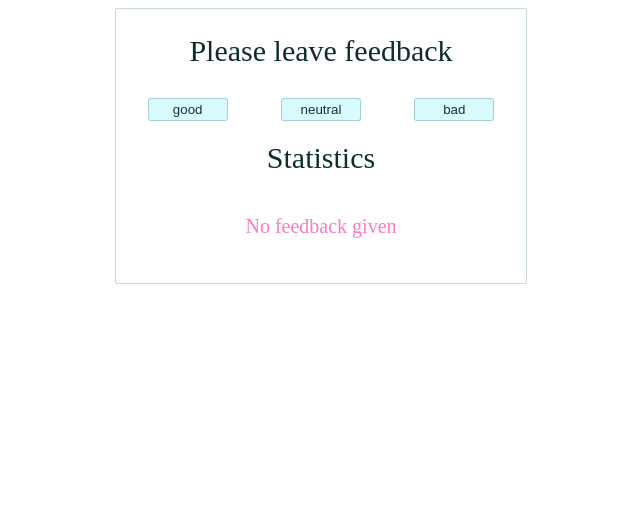
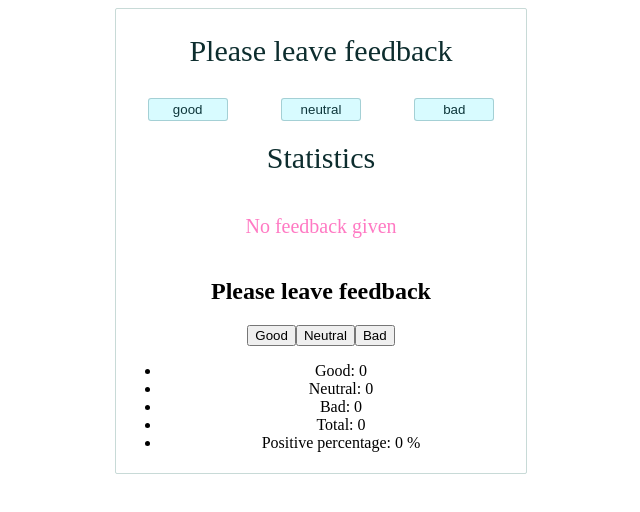
Before and after one commit to OlhaBaturina/goit-react-hw-04-hooks-feedback, a React (Create React App) app: page / in a window 1280 px wide. Shown: the top 512 px of the page, without its empty margins (319-959 px from the left). Built offline with nearby package versions, Linux system fonts and the light colour scheme.

Commit message:
Добавляет файл с каунтером на хуках

```diff
--- a/src/Components/App.js
+++ b/src/Components/App.js
@@ -1,9 +1,10 @@
-import React, { Component } from "react";
+import React, { Component, useState } from "react";
 import s from "./App.module.css";
 import { Section } from "./Section/Section";
 import { Statistics } from "./Statistics/Statistics";
 import { FeedbackOptions } from "./FeedbackOptions/FeedbackOptions";
 import { Notification } from "./Notification/Notification";
+import CounterHook from "./CounterHook/CounterHook";
 
 export class App extends Component {
   static defaultProps = {
@@ -69,6 +70,7 @@ export class App extends Component {
             <Notification message={"No feedback given"} />
           )}
         </Section>
+        <CounterHook />
       </div>
     );
   }
--- /dev/null
+++ b/src/Components/CounterHook/CounterHook.js
@@ -0,0 +1,66 @@
+import React, { useState, useEffect } from "react";
+import s from "./CounterHook.module.css";
+
+export default function CounterHook() {
+  const [good, setGood] = useState(0);
+  const [neutral, setNeutral] = useState(0);
+  const [bad, setBad] = useState(0);
+  const [total, setTotal] = useState(1);
+  const [positivePercentage, setPositivePercentage] = useState(0);
+
+  const handleGoodIncrement = () => {
+    setGood((prevState) => prevState + 1);
+  };
+
+  const handleNeutralIncrement = () => {
+    setNeutral((prevState) => prevState + 1);
+  };
+
+  const handleBadIncrement = () => {
+    setBad((prevState) => prevState + 1);
+  };
+
+  useEffect(() => {
+    setTotal(good + bad + neutral);
+  }, [good, neutral, bad]);
+
+  useEffect(() => {
+    setPositivePercentage(Math.round(total === 0 ? 0 : (good / total) * 100));
+  }, [good, neutral, bad, total]);
+
+  return (
+    <div className={s.container}>
+      <h2 className={s.mainTitle}>Please leave feedback</h2>
+
+      <div className={s.buttonContainer}>
+        <button
+          type="button"
+          className={s.button}
+          onClick={handleGoodIncrement}
+        >
+          Good
+        </button>
+        <button
+          type="button"
+          className={s.button}
+          onClick={handleNeutralIncrement}
+        >
+          Neutral
+        </button>
+        <button type="button" className={s.button} onClick={handleBadIncrement}>
+          Bad
+        </button>
+      </div>
+
+      <ul className={s.List}>
+        <li className={s.TitleList}>Good: {good}</li>
+        <li className={s.TitleList}>Neutral: {neutral}</li>
+        <li className={s.TitleList}>Bad: {bad}</li>
+        <li className={s.TitleList}>Total: {total}</li>
+        <li className={s.TitleList}>
+          Positive percentage: {positivePercentage} %
+        </li>
+      </ul>
+    </div>
+  );
+}
--- /dev/null
+++ b/src/Components/CounterHook/CounterHook.module.css
@@ -0,0 +1,14 @@
+.container {
+}
+
+.mainTitle {
+}
+
+.buttonContainer {
+}
+
+.button {
+}
+
+.List {
+}
```
